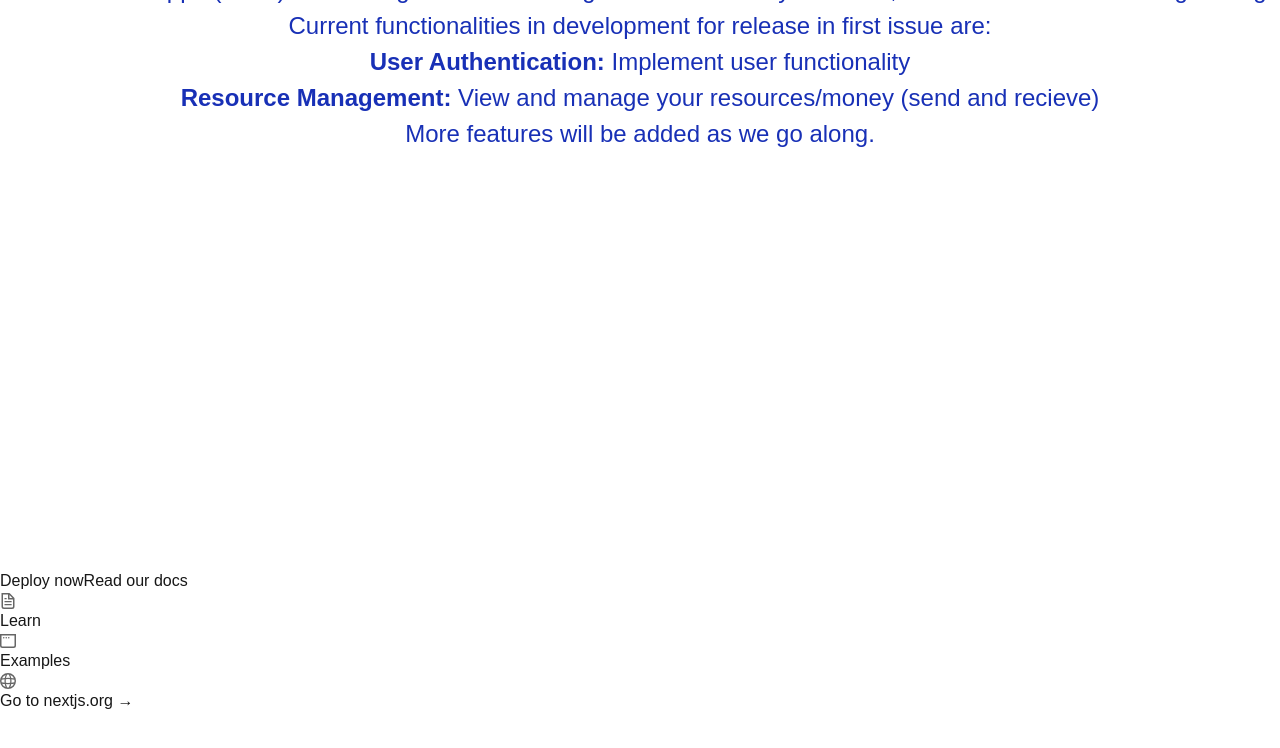
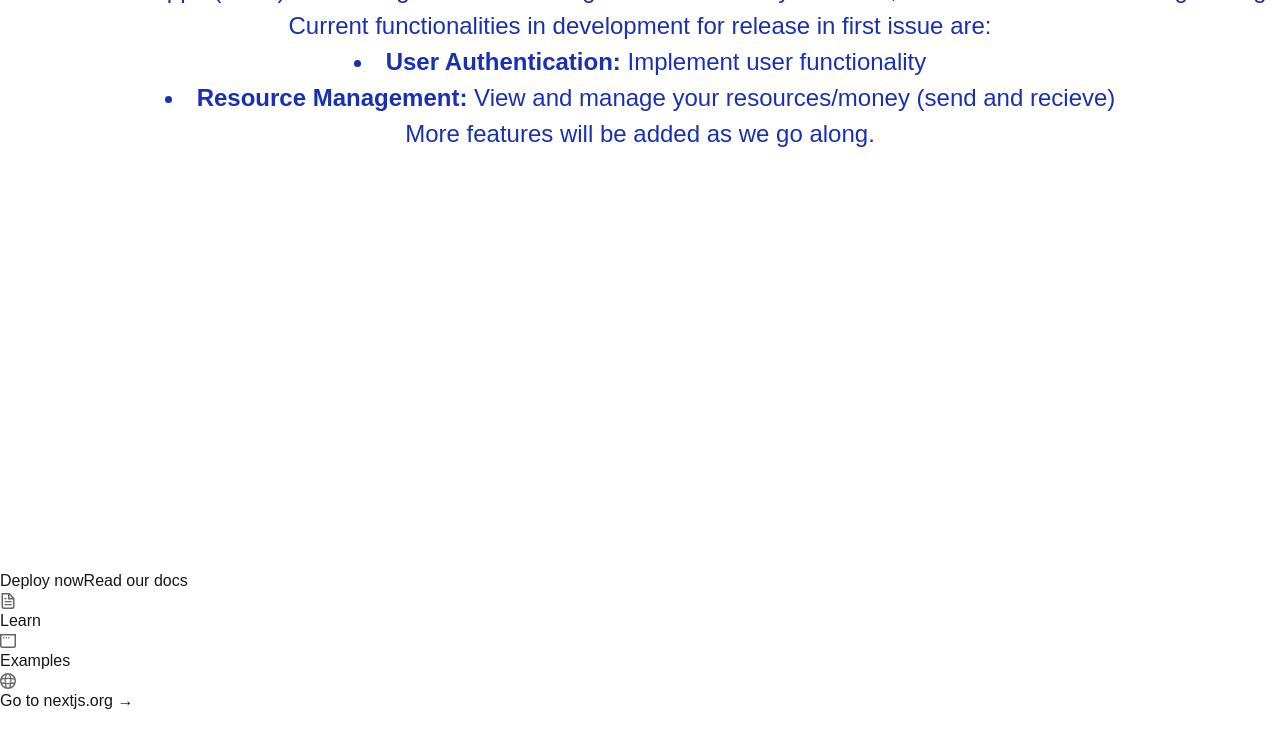
Before and after one commit to TheFirstHero6/noah-game, a Next.js app: page / in a window 1280 px wide. Shown: the top 748 px of the page. Built offline with nearby package versions, Linux system fonts and the light colour scheme.

Commit message:
fixed deployment issues

```diff
--- a/src/app/custom.tsx
+++ b/src/app/custom.tsx
@@ -4,14 +4,13 @@ import logo from "./logo.png";
 function GameInfo() {
   return (
     <div className="game-info-container">
-      <img src={logo.src} alt="Logo" className="game-info-img" />
+      <Image src={logo} alt="Logo" className="game-info-img" />
       <h1 className="game-info-header">Welcome to the War of the Elector!</h1>
       <p className="game-info-description">
         {" "}
         This is a web app I (klaus) am making for Noah's new game. Functionality
         is limited, but I will add more as we go along. Current functionalities
         in development for release in first issue are:
-        <ul>
         <li>
           <strong>User Authentication:</strong> Implement user functionality
         </li>
@@ -19,10 +18,7 @@ function GameInfo() {
           <strong>Resource Management:</strong> View and manage your
           resources/money (send and recieve)
         </li>
-        </ul>
-        <ul>
-          <li>More features will be added as we go along.</li>
-        </ul>
+        More features will be added as we go along.
       </p>
     </div>
   );
```
Also changed, not shown: package.json (+12 -11 lines), 2 other files (tests, documents, lock files or other folders). Lines whose indentation alone changed are shown as unchanged.
